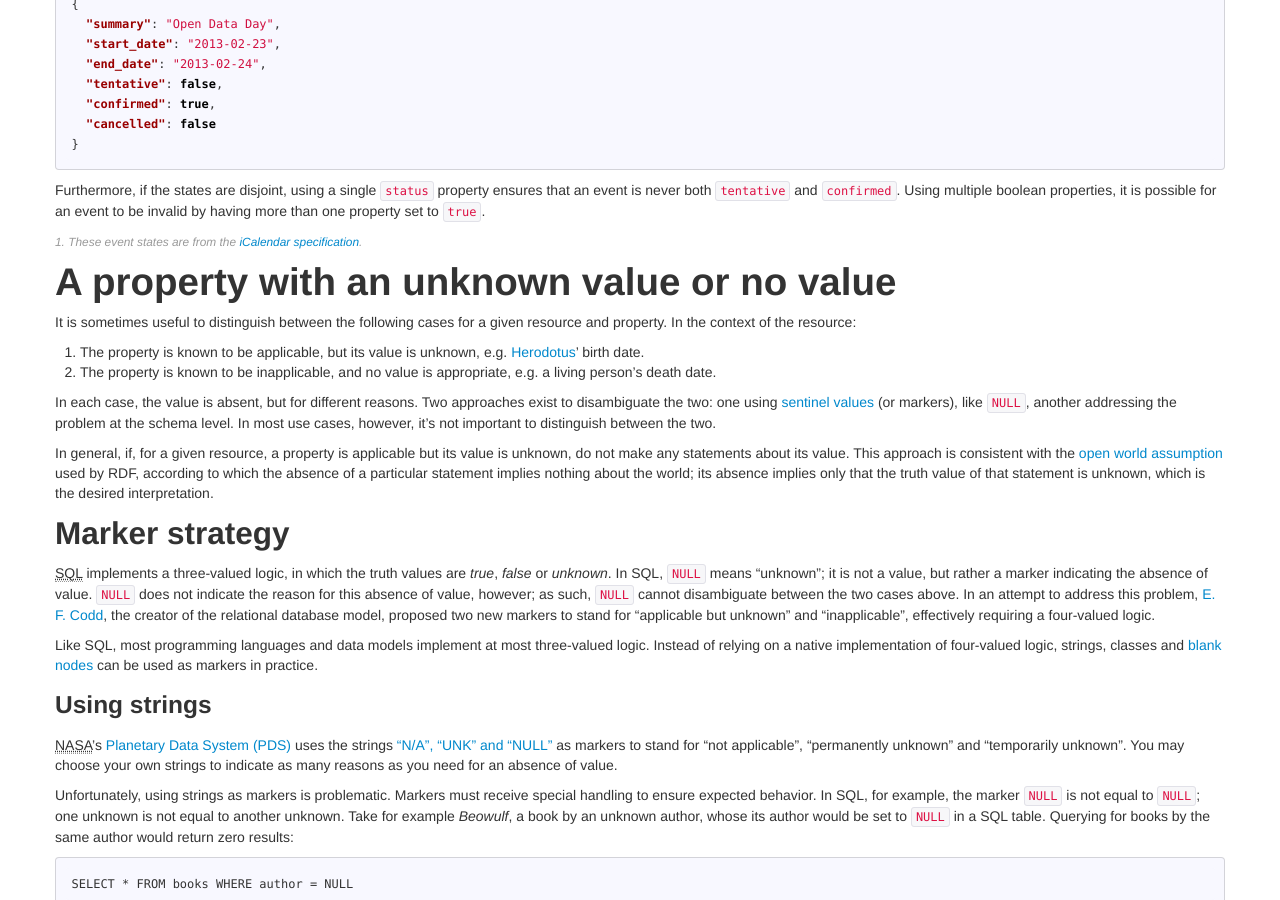
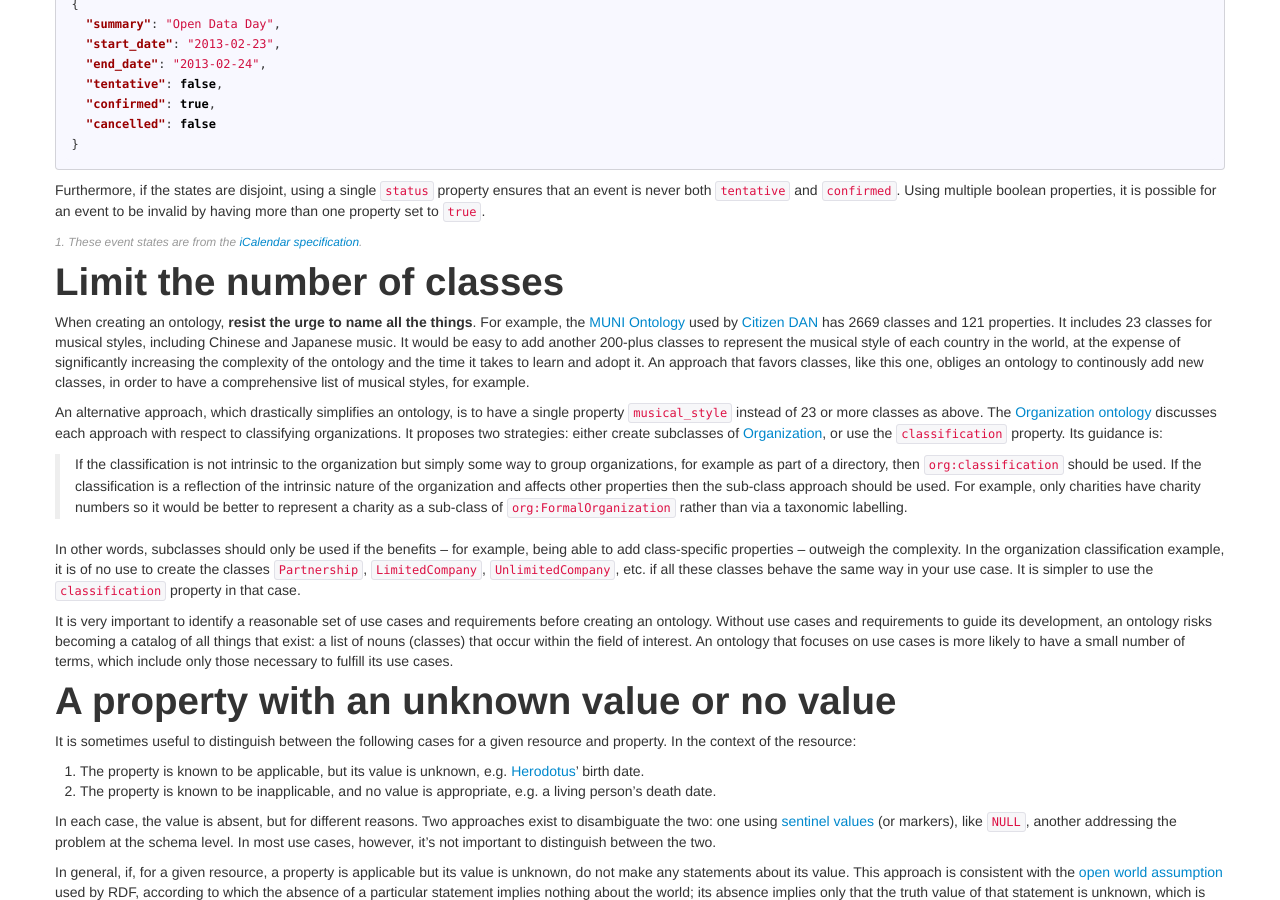
Before and after one commit to popolo-project/popolo-spec, a Jekyll site: the page built from appendices/data-patterns.md, in a window 1280 px wide and 900 px high, scrolled down 1513 px. Built offline with Jekyll 4.4.1, drawn with Linux system fonts in a browser that asks for light colours; nearby versions of some CDN libraries; Markdown is read by kramdown in place of the engine named in the settings.

Commit message:
add section on limiting classes

```diff
--- a/appendices/data-patterns.md
+++ b/appendices/data-patterns.md
@@ -93,6 +93,18 @@ It would be verbose to instead have a boolean property for each state, i.e. to h
 Furthermore, if the states are disjoint, using a single `status` property ensures that an event is never both `tentative` and `confirmed`. Using multiple boolean properties, it is possible for an event to be invalid by having more than one property set to `true`.
 
 <p class="note" id="note1">1. These event states are from the <a href="http://tools.ietf.org/html/rfc5545#section-3.8.1.11">iCalendar specification</a>.</p>
+
+<h1 id="limit-classes">Limit the number of classes</h1>
+
+When creating an ontology, **resist the urge to name all the things**. For example, the [MUNI Ontology](http://vocab.muni-ontology.org) used by [Citizen DAN](http://demo.citizen-dan.org/) has 2669 classes and 121 properties. It includes 23 classes for musical styles, including Chinese and Japanese music. It would be easy to add another 200-plus classes to represent the musical style of each country in the world, at the expense of significantly increasing the complexity of the ontology and the time it takes to learn and adopt it. An approach that favors classes, like this one, obliges an ontology to continously add new classes, in order to have a comprehensive list of musical styles, for example.
+
+An alternative approach, which drastically simplifies an ontology, is to have a single property `musical_style` instead of 23 or more classes as above. The [Organization ontology](http://www.w3.org/TR/vocab-org/) discusses each approach with respect to classifying organizations. It proposes two strategies: either create subclasses of [Organization](http://www.w3.org/TR/vocab-org/#org:Organization), or use the `classification` property. Its guidance is:
+
+>If the classification is not intrinsic to the organization but simply some way to group organizations, for example as part of a directory, then `org:classification` should be used. If the classification is a reflection of the intrinsic nature of the organization and affects other properties then the sub-class approach should be used. For example, only charities have charity numbers so it would be better to represent a charity as a sub-class of `org:FormalOrganization` rather than via a taxonomic labelling.
+
+In other words, subclasses should only be used if the benefits – for example, being able to add class-specific properties – outweigh the complexity. In the organization classification example, it is of no use to create the classes `Partnership`, `LimitedCompany`, `UnlimitedCompany`, etc. if all these classes behave the same way in your use case. It is simpler to use the `classification` property in that case.
+
+It is very important to identify a reasonable set of use cases and requirements before creating an ontology. Without use cases and requirements to guide its development, an ontology risks becoming a catalog of all things that exist: a list of nouns (classes) that occur within the field of interest. An ontology that focuses on use cases is more likely to have a small number of terms, which include only those necessary to fulfill its use cases.
 
 <h1 id="unknown-or-null">A property with an unknown value or no value</h1>
 
```
